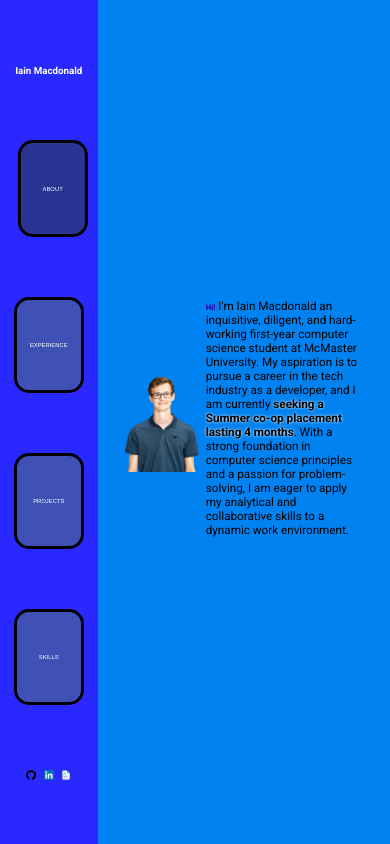
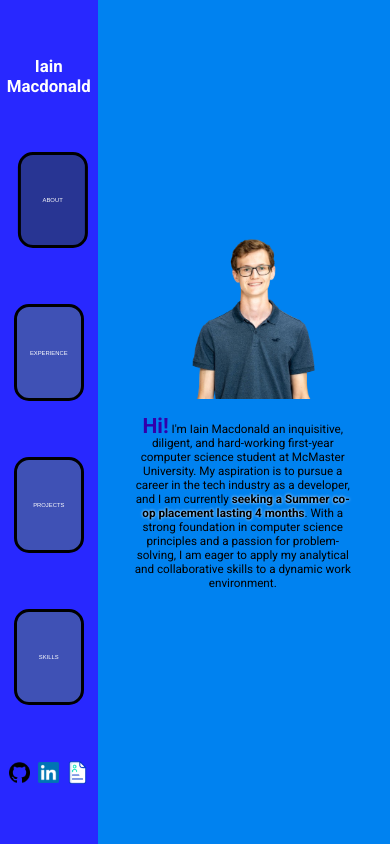
Before and after one commit to IainMac32/Website, a React (Create React App) app: page / in a window 390 px wide. Shown: the top 844 px of the page. Built offline with nearby package versions, Linux system fonts and the light colour scheme.

Commit message:
phone support

```diff
--- a/src/App.js
+++ b/src/App.js
@@ -8,6 +8,7 @@ import resumeLogo from './assets/resumeLogo (2).png';
 import IainPhoto from './assets/IainPhoto.png';
 import './App.css';  // Move this import to the top
 import resume from './assets/IainMacdonald-2024Resume.pdf';
+
 
 
 
@@ -104,8 +105,8 @@ const Button2 = styled.button`
   @media (max-width: 768px) {
     width: 100%; /* Take full width on smaller screens to stack vertically */
     margin: 10px; /* Default spacing between buttons on smaller screens */
-    font-size: 2.0vw; /* Adjust the font-size for smaller screens */
-    padding: 5vh 15%; /* Adjust the vertical padding for increased height on smaller screens */
+    font-size: 2.0vh; /* Adjust the font-size for smaller screens */
+    padding: 3vh 15%; /* Adjust the vertical padding for increased height on smaller screens */
   }
 `;
 
@@ -163,9 +164,9 @@ const Button3 = styled.button`
 
   @media (max-width: 768px) {
     width: 100%; /* Take full width on smaller screens to stack vertically */
-    margin: 10px; /* Default spacing between buttons on smaller screens */
-    font-size: 2.0vw; /* Adjust the font-size for smaller screens */
-    padding: 5vh 15%; /* Adjust the vertical padding for increased height on smaller screens */
+    margin: 2px; /* Default spacing between buttons on smaller screens */
+    font-size: 2.0vh; /* Adjust the font-size for smaller screens */
+    padding: 1vh 15%; /* Adjust the vertical padding for increased height on smaller screens */
   }
 `;
 
@@ -191,10 +192,19 @@ const center = {
 };
 
 const HiText = styled.span`
-  font-size: 2vw;
   font-weight: bold;
   display: inline-block;
   animation: colorChange 15s infinite linear;
+  line-height: 0;
+
+  @media (min-width: 768px) {
+    font-size: 2.5vw;
+  }
+
+  @media (max-width: 768px) {
+    font-size: 2.5vh;
+
+  }
 
   @keyframes colorChange {
     0% {color: violet;}
@@ -242,6 +252,9 @@ export default function App() {
     setJobModalOpen(true);
   };
 
+
+
+
   const closeJobModal = () => {
     setJobModalOpen(false);
   };
@@ -262,16 +275,14 @@ export default function App() {
   `;
 
   const StyledParagraph = styled.p`
-  text-align: left;
-
   margin-right: 7%;
-
-  @media (min-width: 768px) {
-    font-size: 1.6vw;
-  }
+  font-size: 1.6vw; /* Default font size for larger screens */
+  text-align: left; /* Default text alignment for larger screens */
 
   @media (max-width: 768px) {
-    font-size: 3.0vw;
+    font-size: 3.0vw; /* Adjusted font size for smaller screens */
+    text-align: center; /* Adjusted text alignment for smaller screens */
+    margin-left: 9vw; /* Adjusted margin for smaller screens */
   }
 `;
 
@@ -289,6 +300,50 @@ const StyledH1 = styled.h1`
   }
 `;
 
+const StyledDiv = styled.div`
+  background: rgb(0, 130, 240);
+  display: flex;
+  align-items: center;
+  justify-content: center;
+  flex-direction: column; /* Default to column for smaller screens */
+
+  @media (min-width: 768px) {
+    flex-direction: row;
+  }
+`;
+
+const StyledImg = styled.img`
+  width: 30%; /* Default width for larger screens */
+  height: auto;
+  border-radius: 0%; /* Make the image circular if desired */
+  margin-left: 7%;
+  margin-bottom: 2%; /* Add margin to create space between image and text on smaller screens */
+
+  @media (max-width: 768px) {
+    width: 50%; /* Adjust the width for smaller screens */
+  }
+`;
+
+const StyledLogo = styled.img`
+  width: 2.5vw; /* Default width for larger screens */
+  @media (max-width: 768px) {
+    width: 2.5vh;
+  }
+`;
+
+const StyledHeader = styled.h1`
+  font-size: 2.5vw; /* Default font size for larger screens */
+  color: white;
+  margin-top: 5%;
+  margin-bottom: 5%;
+
+  @media (max-width: 768px) {
+    font-size: 2vh; /* Adjusted font size for smaller screens */
+    text-align: center;
+    margin-top: 0%;
+    margin-bottom: 0%;
+  }
+`;
 
   return (
     <div>
@@ -306,12 +361,7 @@ const StyledH1 = styled.h1`
           position: "fixed",
           background: "rgb(40,40,255)",
         }}>
-          <h1 style={{
-            fontSize: "2.5vw",
-            color: "white",
-            marginTop: "5%",
-            marginBottom: "5%",
-          }}>Iain Macdonald</h1>
+          <StyledHeader>Iain Macdonald</StyledHeader>
 
           <Button
             style={{
@@ -368,21 +418,21 @@ const StyledH1 = styled.h1`
           >Skills </Button>
 
           <div style={{ display: "flex", alignItems: "center" }}>
-  <div
-            style={{ marginRight: "2vw", cursor: "pointer" }}
-            onClick={() => window.open("https://github.com/IainMac32", "_blank")}
-          >
-            <img src={githubLogo} alt="GitHub Logo" style={{ width: "2.5vw" }} />
+
+            <div style={{ marginRight: "2vw", cursor: "pointer" }}
+                      onClick={() => window.open("https://github.com/IainMac32", "_blank")}>
+                      <StyledLogo src={githubLogo} alt="GitHub Logo" />
             </div>
+
             <a href="https://ca.linkedin.com/in/iain-macdonald-78717720a" target="_blank" rel="noopener noreferrer">
               <div>
-      <img src={linkedinLogo} alt="LinkedIn Logo" style={{ width: "2.5vw" }} />
+                <StyledLogo src={linkedinLogo} alt="LinkedIn Logo" />
               </div>
             </a>
-  <div
-    style={{ marginLeft: "2vw", cursor: "pointer" }}
+
+            <div style={{ marginLeft: "2vw", cursor: "pointer" }}
               onClick={() => window.open(resume, "_blank")}>
-    <img src={resumeLogo} alt="Resume Logo" style={{ width: "2.5vw" }} />
+              <StyledLogo src={resumeLogo} alt="Resume Logo" />
             </div>
 
           </div>
@@ -399,34 +449,16 @@ const StyledH1 = styled.h1`
       </header>
 
 
-      <div
-        ref={section1}
-        style={{
-          background: "rgb(0,130,240)",
-          ...center,
-          flexDirection: "row", // Set flex direction to column
-
-          alignItems: "center", // Center items horizontally
-          justifyContent: "center", // Center items vertically
-
-        }}>
-              <img
-              src={IainPhoto}
-              alt="Iain"
-              style={{
-                width: "30%", // Adjust the width as needed
-                height: "auto",
-                borderRadius: "0%", // Make the image circular if desired
-                marginLeft: "7%",
-              }}/>
+      <StyledDiv ref={section1} style = {{...center,}}>
+        <StyledImg src={IainPhoto} alt="Iain" />
 
             <StyledParagraph>
-              <p style={{ textAlign: "left", marginTop: "2%", marginRight: "7%",}}>
+              <p style={{  marginTop: "2%", marginRight: "7%",}}>
                 <HiText>Hi!</HiText> I'm Iain Macdonald an inquisitive, diligent, and hard-working first-year computer science student at McMaster University. My aspiration is to pursue a career in the tech industry as a developer, and I am currently <BoldOutlineText>seeking a Summer co-op placement lasting 4 months</BoldOutlineText>. With a strong foundation in computer science principles and a passion for problem-solving, I am eager to apply my analytical and collaborative skills to a dynamic work environment.
               </p>
             </StyledParagraph>
 
-      </div>
+      </StyledDiv>
 
 
       <div
@@ -564,11 +596,13 @@ const StyledH1 = styled.h1`
               company: 'Portfolio Website',
               position: 'GitHub',
               years: 'Dec 2023 - Present',
-            duties: 'Applied React.js, HTML, and CSS to develop a personal portfolio website within a 2-week timeframe.\n\nThis task involved mastering intricate details and implementing these technologies to create a user-friendly and visually appealinginterface. It also showcases a diverse array of React.js techniques that can be transferred to other front-end projects.'
+              duties: 'Applied React.js, HTML, and CSS to develop a personal portfolio website within a 2-week timeframe.\n\nThis task involved mastering intricate details and implementing these technologies to create a user-friendly and visually appealing interface. It also showcases a diverse array of React.js techniques that can be transferred to other front-end projects.',
+              githubLink: 'https://github.com/IainMac32/Website',
             })}>
             <span className="company">Portfolio Website</span>
             <span className="years">Dec 2023 - Present</span>
           </Button2>
+
         </ButtonContainer>
 
 
--- a/src/JobModal.js
+++ b/src/JobModal.js
@@ -44,12 +44,12 @@ const CloseButton = styled.button`
   border-radius: 5px; /* Rounded edges */
 `;
 
+
+
 const JobModal = ({ isOpen, onClose, jobInfo }) => {
   useEffect(() => {
-    // Add or remove the 'modal-open' class to the body based on the modal's open state
     document.body.classList.toggle('modal-open', isOpen);
 
-    // Cleanup function to remove the 'modal-open' class when the component unmounts
     return () => {
       document.body.classList.remove('modal-open');
     };
@@ -59,20 +59,36 @@ const JobModal = ({ isOpen, onClose, jobInfo }) => {
     return null;
   }
 
-  // Split duties based on double newline and filter out empty strings
   const dutiesList = jobInfo.duties.split('\n\n').filter((duty) => duty.trim() !== '');
+
+  const renderGitHubLink = () => {
+    if (jobInfo.position.toLowerCase().includes('github')) {
+      return (
+        <a href={jobInfo.githubLink} target="_blank" rel="noopener noreferrer">
+          Visit GitHub
+        </a>
+      );
+    }else{return(
+      <p>{jobInfo.position}</p>
+
+
+    );
+    }
+  };
+
 
   return (
     <ModalWrapper>
       <CloseButton onClick={onClose}>X</CloseButton>
       <h2>{jobInfo.company}</h2>
-      <p>{jobInfo.position}</p>
+      {renderGitHubLink()}
       <p>{jobInfo.years}</p>
       <ul>
         {dutiesList.map((duty, index) => (
-          <li key={index} style={{marginBottom:"15px"}}>{duty.trim()}</li>
+          <li key={index} style={{ marginBottom: '15px' }}>{duty.trim()}</li>
         ))}
       </ul>
+
     </ModalWrapper>
   );
 };
```
Also changed, not shown: src/ResumePage.js (deleted, +0 -12 lines). Lines whose indentation alone changed are shown as unchanged.
